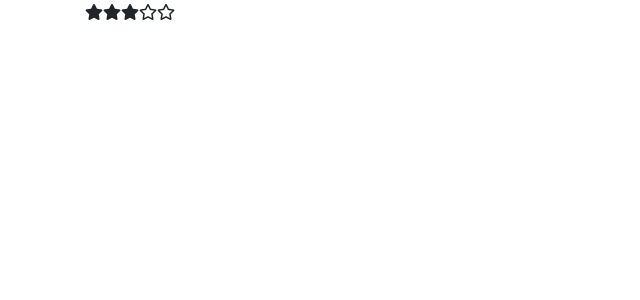
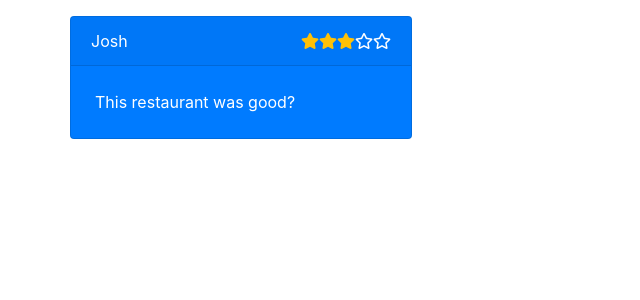
Before and after one commit to thyAshley/SeqNode, a React (Create React App) app in the folder client/: page /restaurants/1 in a window 1280 px wide. Shown: the top 300 px of the page, without its empty margins (0-640 px from the left). Built offline with nearby package versions, Linux system fonts and the light colour scheme; no server answers.

Commit message:
added review component

```diff
--- /dev/null
+++ b/client/src/components/Reviews.js
@@ -0,0 +1,25 @@
+import React from "react";
+import StarRating from "./StarRating";
+
+const Reviews = () => {
+  return (
+    <div className="row row-cols-3 mb-2">
+      <div
+        className="card text-white bg-primary mb-3 mr-4"
+        style={{ maxWidth: "30%" }}
+      >
+        <div className="card-header d-flex justify-content-between">
+          <span>Josh</span>
+          <span>
+            <StarRating rating={3} />
+          </span>
+        </div>
+        <div className="class-body">
+          <p className="card-text m-4">This restaurant was good?</p>
+        </div>
+      </div>
+    </div>
+  );
+};
+
+export default Reviews;
--- a/client/src/components/StarRating.js
+++ b/client/src/components/StarRating.js
@@ -4,9 +4,9 @@
   const stars = [];
   for (let i = 1; i <= 5; i++) {
     if (i <= rating) {
-      stars.push(<i key={i} className="fas fa-star"></i>);
+      stars.push(<i key={i} className="fas fa-star text-warning"></i>);
     } else if (i === Math.ceil(rating) && !Number.isInteger(rating)) {
-      stars.push(<i key={i} className="fas fa-star-half-alt"></i>);
+      stars.push(<i key={i} className="fas fa-star-half-alt text-warning"></i>);
     } else {
       stars.push(<i key={i} className="far fa-star"></i>);
     }
--- a/client/src/pages/RestaurantDetailPage.js
+++ b/client/src/pages/RestaurantDetailPage.js
@@ -3,6 +3,7 @@
 import { RestaurantContext } from "../context/RestaurantsContext";
 import axios from "../APIs/RestaurantAPI";
 import StarRating from "../components/StarRating";
+import Reviews from "../components/Reviews";
 
 const RestaurantDetailPage = () => {
   const { id } = useParams();
@@ -18,7 +19,17 @@
     fetchData();
   }, []);
 
-  return <div>{selectedRestaurant && <StarRating rating={3} />}</div>;
+  return (
+    <div>
+      {selectedRestaurant && (
+        <React.Fragment>
+          <div className="mt-3">
+            <Reviews />
+          </div>
+        </React.Fragment>
+      )}
+    </div>
+  );
 };
 
 export default RestaurantDetailPage;
```
